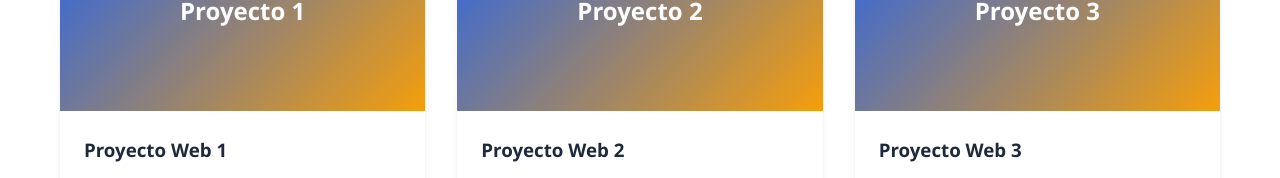
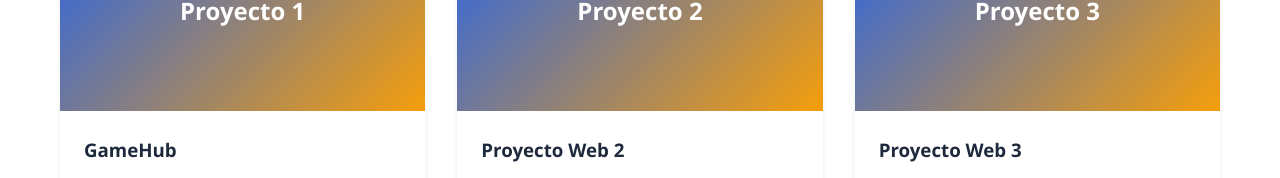
Before and after one commit to JUNIOR0CONFIG/miweb, a plain HTML site: page index.html in a window 1280 px wide. Shown: the part 1500-1678 px from the top of the page. Drawn offline with Linux system fonts and the light colour scheme.

Commit message:
Update 1

```diff
--- a/index.html
+++ b/index.html
@@ -82,7 +82,7 @@
                         <div class="image-placeholder">Proyecto 1</div>
                     </div>
                     <div class="project-info">
-                        <h3>Proyecto Web 1</h3>
+                        <h3>GameHub</h3>
                         <p>Descripción breve del proyecto y las tecnologías utilizadas.</p>
                         <div class="project-tech">
                             <span>HTML</span>
```
